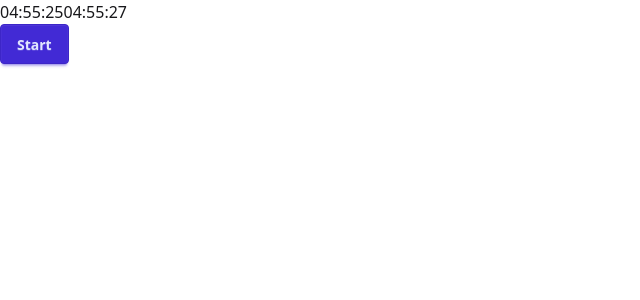
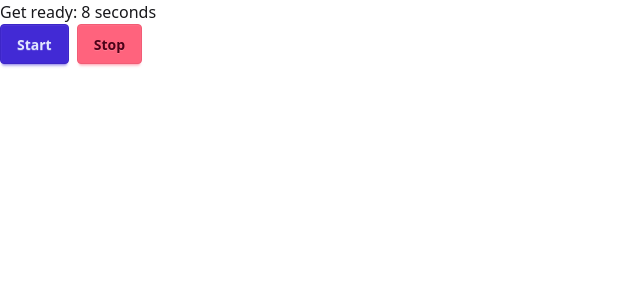
Before and after one commit to unframework/ticker, a React (Vite) app: page / in a window 1280 px wide. Both pictures are taken after a click on the button "Start". Shown: the top 300 px of the page, without its empty margins (0-640 px from the left). Built offline with nearby package versions, Linux system fonts and the light colour scheme.

Commit message:
Add work cycle structure logic

```diff
--- a/src/App.tsx
+++ b/src/App.tsx
@@ -1,4 +1,4 @@
-import { useEffect, useState } from "react";
+import { useEffect, useMemo, useState } from "react";
 
 import "./App.css";
 import { DateTime } from "luxon";
@@ -7,6 +7,11 @@ interface TimerState {
   start: DateTime;
   current: DateTime;
 }
+
+const preDelay = 10; // in seconds
+const cycleWork = 20; // in seconds
+const cycleRest = 10; // in seconds
+const cycleCount = 8;
 
 const Timer: React.FC = () => {
   const [timerState, setTimerState] = useState<TimerState | null>(null);
@@ -39,16 +44,81 @@ const Timer: React.FC = () => {
     });
   }
 
+  const seq = useMemo(() => {
+    if (!timerState) {
+      return null;
+    }
+
+    const secondsDiff = Math.floor(
+      timerState.current.diff(timerState.start, "seconds").seconds,
+    );
+
+    if (secondsDiff < preDelay) {
+      return {
+        type: "preDelay" as const,
+        timeLeft: preDelay - secondsDiff,
+      };
+    }
+
+    const cycleTime = secondsDiff - preDelay;
+    const cycleIndex = Math.floor(cycleTime / (cycleWork + cycleRest));
+    if (cycleIndex >= cycleCount) {
+      return {
+        type: "done" as const,
+      };
+    }
+
+    const cycleStart = cycleIndex * (cycleWork + cycleRest);
+    const cycleElapsed = cycleTime - cycleStart;
+
+    if (cycleElapsed < cycleWork) {
+      return {
+        type: "work" as const,
+        cycleTime,
+        cycleIndex,
+        timeLeft: cycleWork - cycleElapsed,
+      };
+    }
+
+    const cycleRestElapsed = cycleElapsed - cycleWork;
+
+    return {
+      type: "rest" as const,
+      cycleTime,
+      cycleIndex,
+      timeLeft: cycleRest - cycleRestElapsed,
+    };
+  }, [timerState]);
+
   return (
     <div>
-      {timerState ? (
+      {seq ? (
         <div>
-          {timerState.start.toFormat("hh:mm:ss")}
-          {timerState.current.toFormat("hh:mm:ss")}
+          {seq.type === "preDelay" && (
+            <div>Get ready: {seq.timeLeft} seconds</div>
+          )}
+
+          {seq.type === "work" && (
+            <div>
+              Cycle {seq.cycleIndex + 1}/{cycleCount}: work {seq.timeLeft}{" "}
+              seconds
+            </div>
+          )}
+
+          {seq.type === "rest" && (
+            <div>
+              Cycle {seq.cycleIndex + 1}/{cycleCount}: rest {seq.timeLeft}{" "}
+              seconds
+            </div>
+          )}
+
+          {seq.type === "done" && <div>Done!</div>}
         </div>
       ) : (
         <div>--</div>
       )}
+
+      <div className="flex gap-2">
         <button
           className="btn btn-primary"
           type="button"
@@ -58,6 +128,16 @@ const Timer: React.FC = () => {
         >
           Start
         </button>
+        <button
+          className="btn btn-error"
+          type="button"
+          onClick={() => {
+            setTimerState(null);
+          }}
+        >
+          Stop
+        </button>
+      </div>
     </div>
   );
 };
```
Lines whose indentation alone changed are shown as unchanged.
